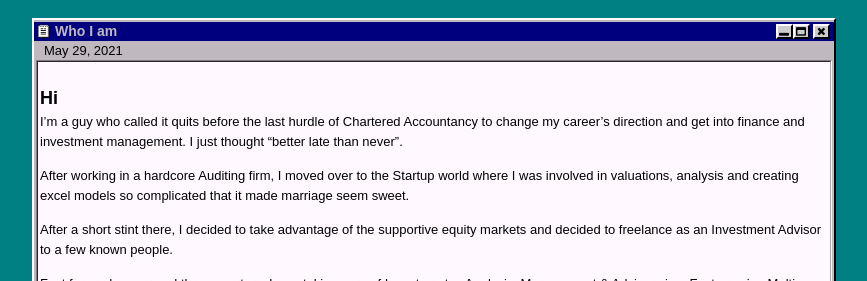
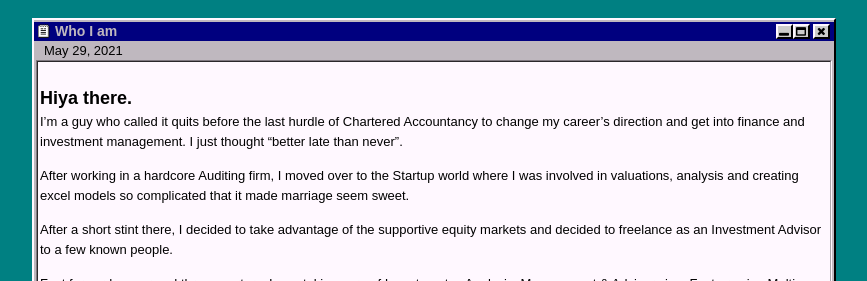
Before and after one commit to arvindvenkat/arvindvenkat.github.io, a Jekyll site: the page built from _posts/2021-05-29-about-me.md, in a window 1280 px wide. Shown: the part 241-522 px from the top of the page, without its empty margins (206-1073 px from the left). Built offline with Jekyll 4.4.1, drawn with Linux system fonts in a browser that asks for light colours.

Commit message:
Update 2021-05-29-about-me.md

```diff
--- a/_posts/2021-05-29-about-me.md
+++ b/_posts/2021-05-29-about-me.md
@@ -4,7 +4,7 @@ title: "Who I am"
 tags: about
 ---
 
-## Hi
+## Hiya there.
 
 I'm a guy who called it quits before the last hurdle of Chartered Accountancy to change my career's direction and get into finance and investment management. I just thought "better late than never".
 
```
